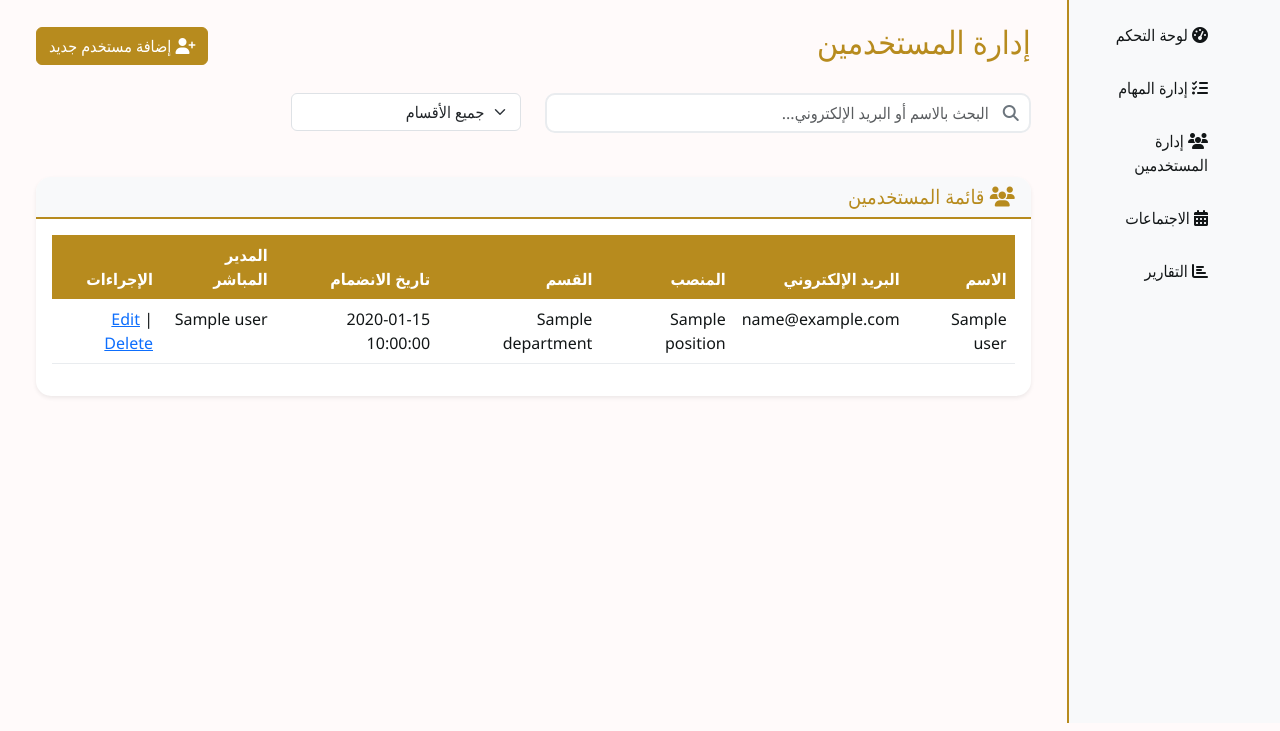
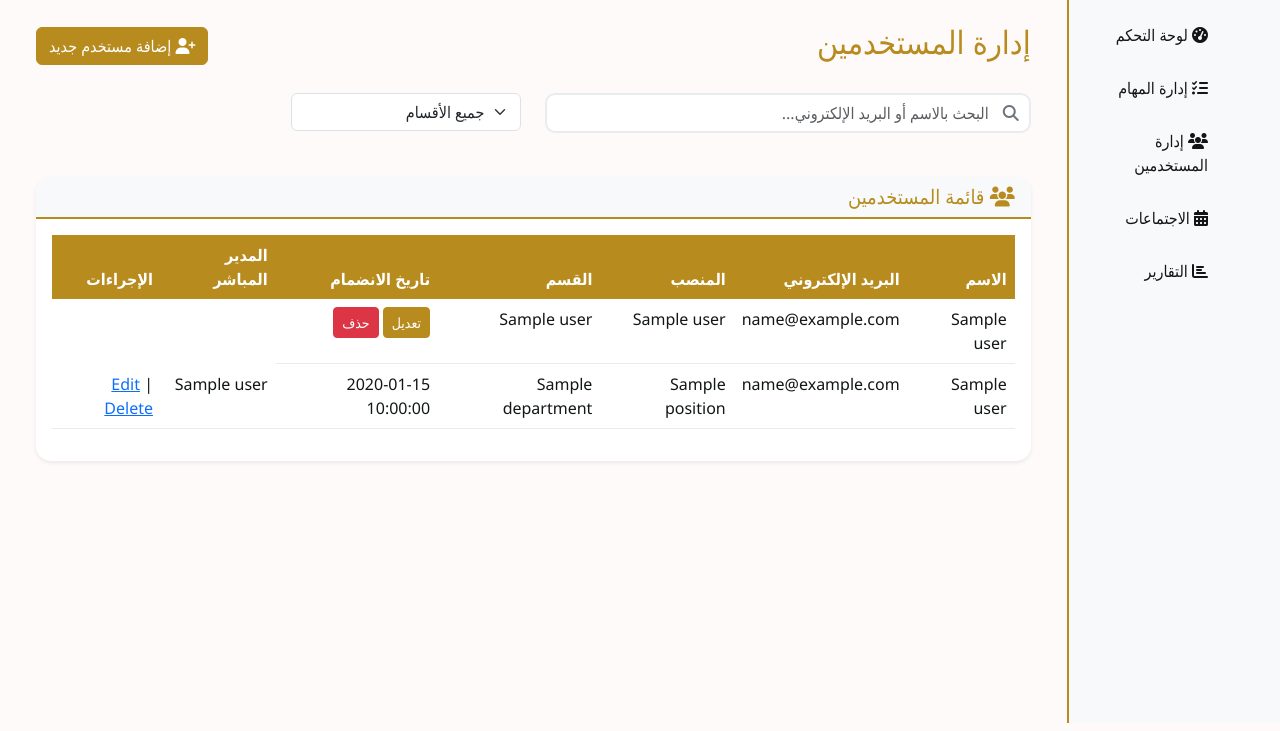
Before and after one commit to RwaqEng/manus, a Flask app: template templates/users.html in a window 1280 px wide. Shown: the part 69-800 px from the top of the page. Run offline with Flask 3, Linux system fonts and the light colour scheme; a user stored in the database is signed in; tables that the repository leaves empty hold one stand-in row (values such as "Sample post"); the template is opened without the code that fills it: most values are stand-ins (such as "Sample title", 1, 10 or a date in 2020); some libraries are stand-ins or nearby versions.

Commit message:
تحديث عرض المستخدمين مع التنسيق الصحيح

```diff
--- a/templates/users.html
+++ b/templates/users.html
@@ -51,7 +51,19 @@
 </thead>
 
 <tbody>
+
     {% for user in users %}
+    <tr>
+        <td>{{ user.name }}</td>
+        <td>{{ user.email }}</td>
+        <td>{{ user.role_name }}</td>
+        <td>{{ user.manager_name if user.manager_name else '-' }}</td>
+        <td>
+            <a href="/edit_user/{{ user.id }}" class="btn btn-sm btn-primary">تعديل</a>
+            <a href="#" onclick="confirmDelete({{ user.id }})" class="btn btn-sm btn-danger">حذف</a>
+        </td>
+    </tr>
+
     <tr>
         <td>{{ user.name }}</td>
         <td>{{ user.email }}</td>
```
